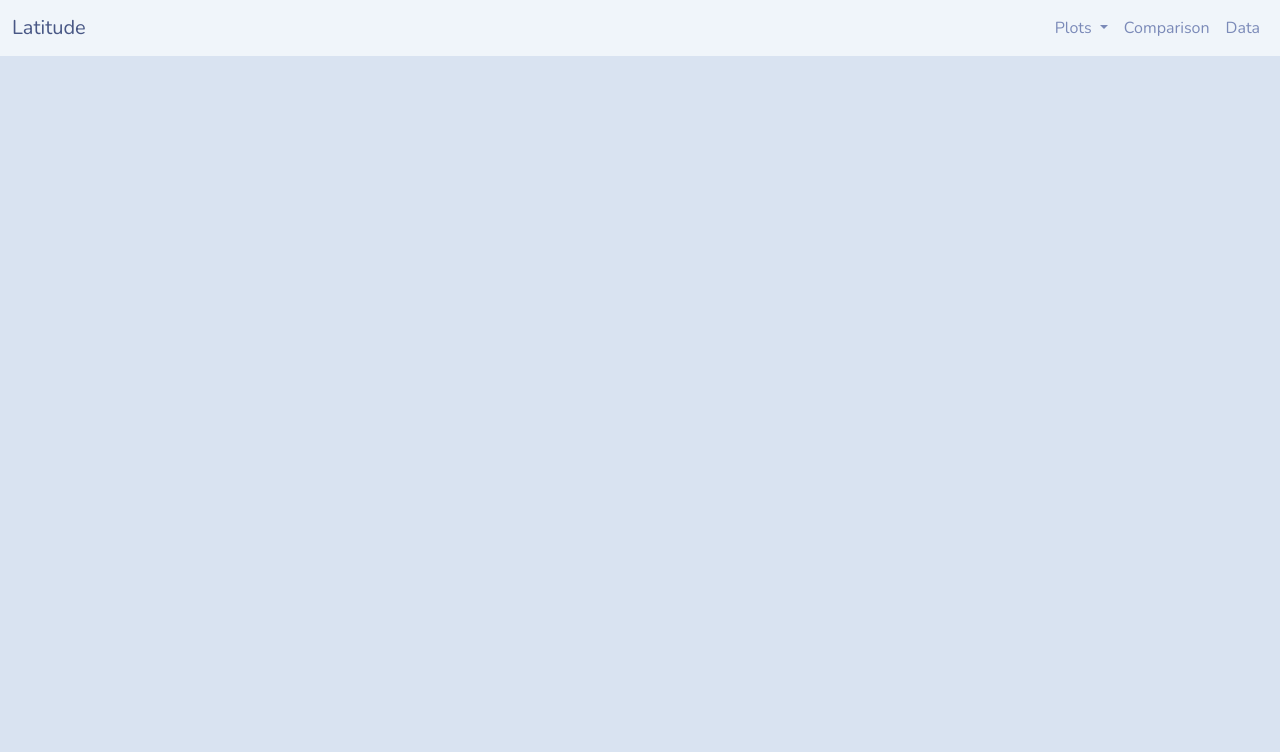
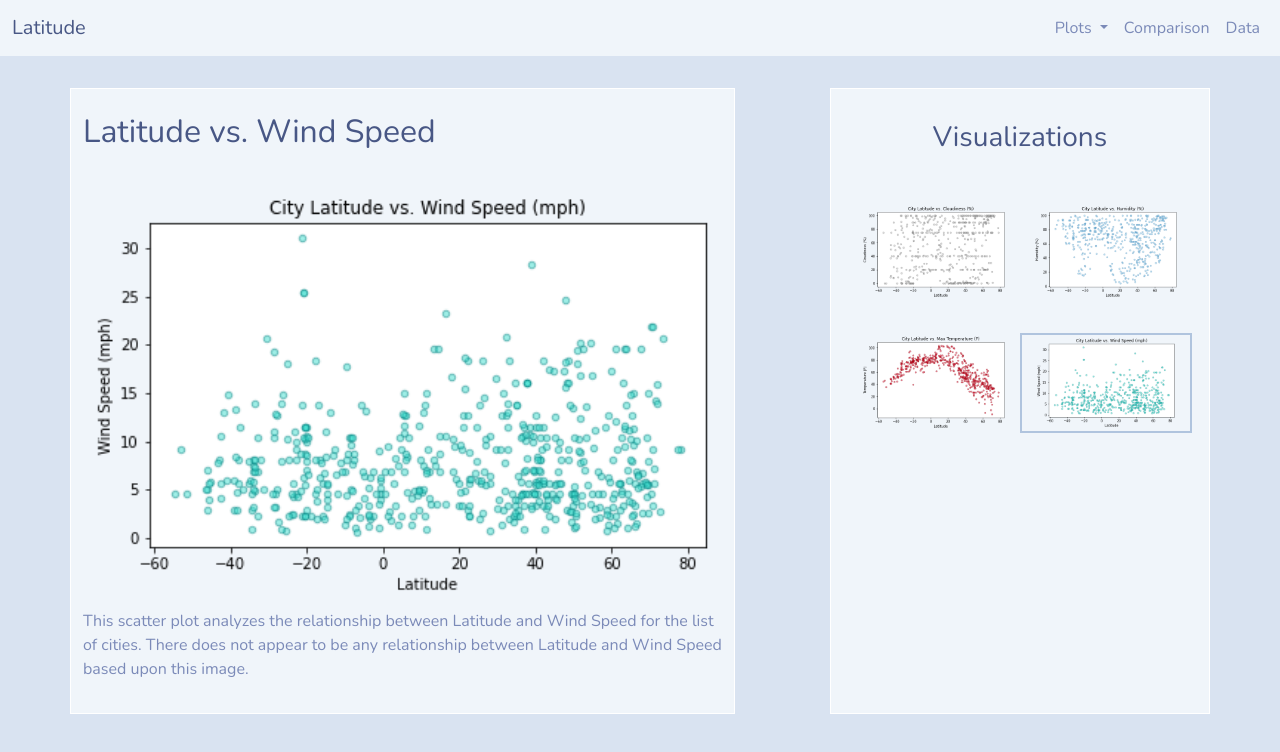
Before and after one commit to MorgaineB/Web-Design-Challenge, a plain HTML site: page windspeed.html in a window 1280 px wide. Drawn offline with nearby package versions, Linux system fonts and the light colour scheme.

Commit message:
Wind Speed done

```diff
--- a/windspeed.html
+++ b/windspeed.html
@@ -37,10 +37,54 @@
               </li>
               <li class="nav-item">
                 <a class="nav-link" href="data.html" title="Data">Data</a>
-                </li>
+              </li>
             </ul>
           </div>
         </div>
       </nav>
+      <hr>
+    <div class="container">
+        <div class="row">
+            <div class="col-md-7 bg-light" style="border: 1px solid white;">
+              <div class="col-md-12">
+                <br>
+                <h2>Latitude vs. Wind Speed</h2>
+                <hr>
+                <div class="clearfix">
+                  <img src="./Resources/assets/images/Latitude_WindSpeed.png" width="100%" alt="Lattitude vs. Wind Speed">
+                </div>
+                <p>This scatter plot analyzes the relationship between Latitude and Wind Speed for the list of cities. There does not appear to be any relationship between Latitude and Wind Speed based upon this image.</p>
+                <hr>
+              </div>
+            </div>
+          <div class="col-md-1">
+          </div>
+          <div class="col-md-4 bg-light" style="border: 1px solid white;">
+            <div class="col-md-12">
+              <hr>
+              <h3 class="text-center">Visualizations</h3>
+              <hr>
+              <hr>
+              <div class="row" style="margin-left: 5px; margin-right: 5px;">
+                <div class="col-3 col-md-6">
+                  <a href="cloudiness.html"><img src="./Resources/assets/images/Latitude_Cloudiness.png" width="100%"></a>
+                </div>
+                <div class="col-3 col-md-6">
+                  <a href="humidity.html"><img src="./Resources/assets/images/Latitude_Humidity.png" width="100%"></a>
+                </div>
+                <hr>
+                <hr>
+                <div class="col-3 col-md-6">
+                  <a href="temperature.html"><img src="./Resources/assets/images/Latitude_MaxTemp.png" width="100%"></a>
+                </div>
+                <div class="col-3 col-md-6" style="border: 2px solid lightsteelblue;">
+                  <a href="windspeed.html"><img src="./Resources/assets/images/Latitude_WindSpeed.png" width="100%"></a>
+                </div>
+              </div>
+            </div>
+          </div>
+        </div>
+      </div>
+    </div>
   </body>
   </html>
```
